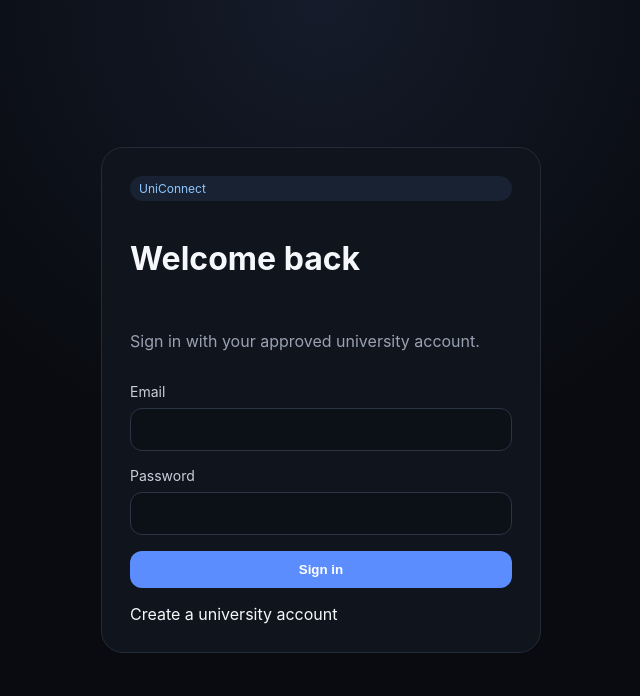
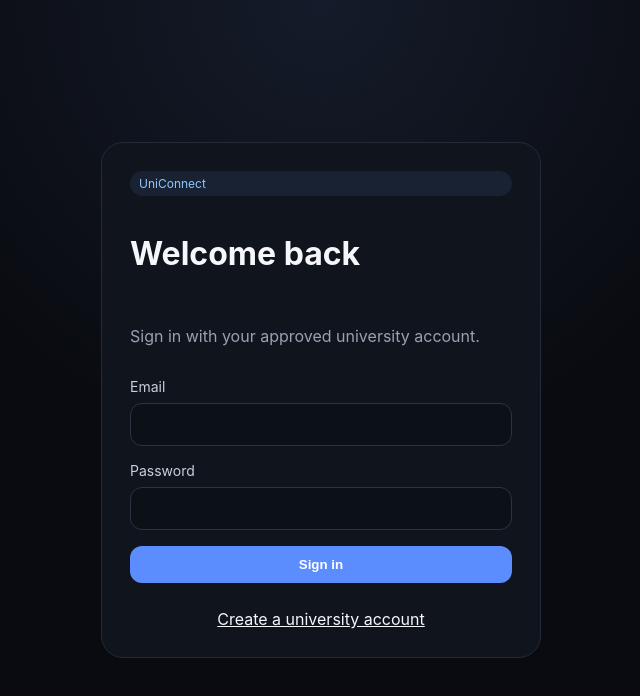
Before and after one commit to Aamilsamsung/UniConnect, a Next.js app in the folder apps/web/: page /login in a window 1280 px wide. Shown: the top 696 px of the page, without its empty margins (319-959 px from the left). Built offline with nearby package versions, Linux system fonts and the light colour scheme; no server answers.

Commit message:
Style authentication navigation links

```diff
--- a/apps/web/app/globals.css
+++ b/apps/web/app/globals.css
@@ -15,3 +15,4 @@ textarea{min-height:110px;resize:vertical}
 .eventGrid{margin-top:18px}
 
 .messageShell{display:grid;grid-template-columns:280px 1fr;min-height:620px;border:1px solid #243044;border-radius:20px;overflow:hidden;background:#0d1422}.conversationList{border-right:1px solid #243044;padding:16px}.startChat{display:grid;gap:8px;margin-bottom:14px}.conversation{display:block;width:100%;text-align:left;padding:12px;border:0;border-radius:12px;background:transparent;color:inherit;margin:4px 0;cursor:pointer}.conversation:hover{background:#172033}.chatPanel{display:flex;flex-direction:column}.chatHeader{padding:18px;border-bottom:1px solid #243044}.chatHistory{flex:1;padding:20px;display:flex;flex-direction:column;gap:10px;overflow:auto}.bubble{max-width:70%;padding:10px 14px;border-radius:14px;background:#172033;display:flex;flex-direction:column;gap:4px}.chatComposer{display:flex;gap:10px;padding:16px;border-top:1px solid #243044}.chatComposer input{flex:1}.emptyState{margin:auto;text-align:center}.page{max-width:1200px;margin:0 auto;padding:36px 20px}.pageHeader{margin-bottom:24px}.eyebrow{font-size:12px;letter-spacing:.16em;opacity:.65}.pageHeader h1{font-size:38px;margin:6px 0}.pageHeader p{opacity:.7}.error{color:#ff7b7b}
+.linkButton{display:block;margin-top:10px;text-align:center;background:none;border:0;color:inherit;text-decoration:underline;cursor:pointer;font:inherit;width:100%}
```
